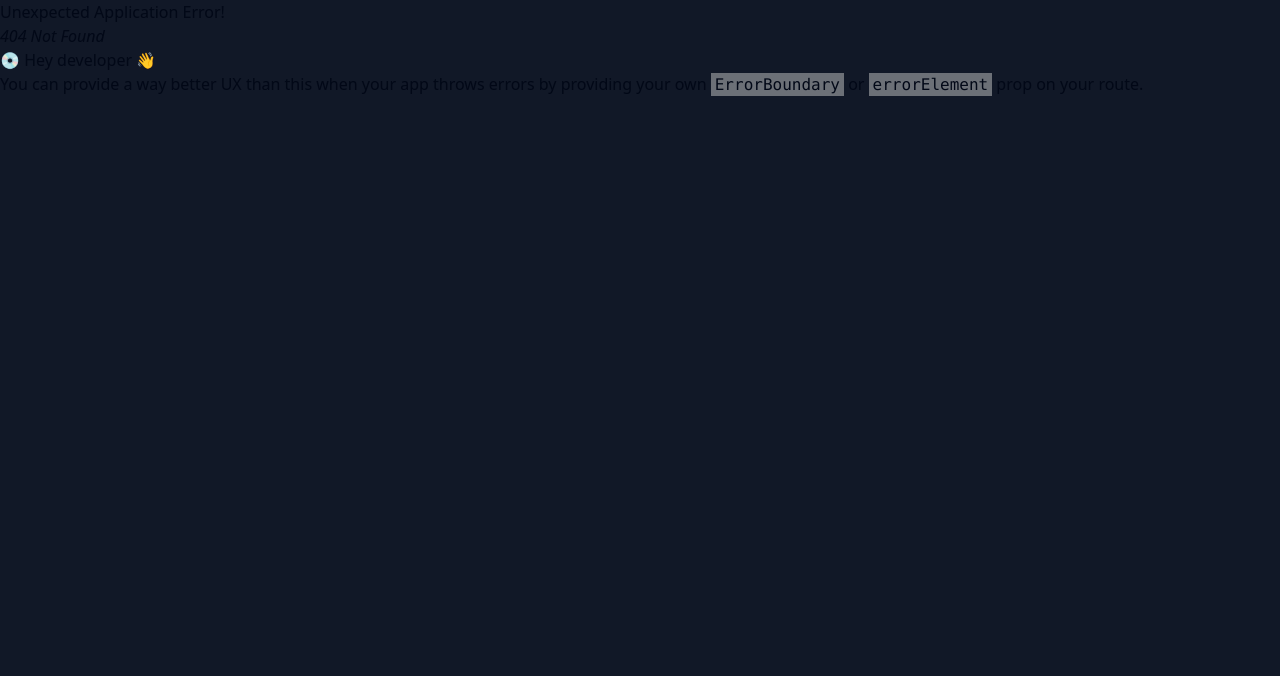
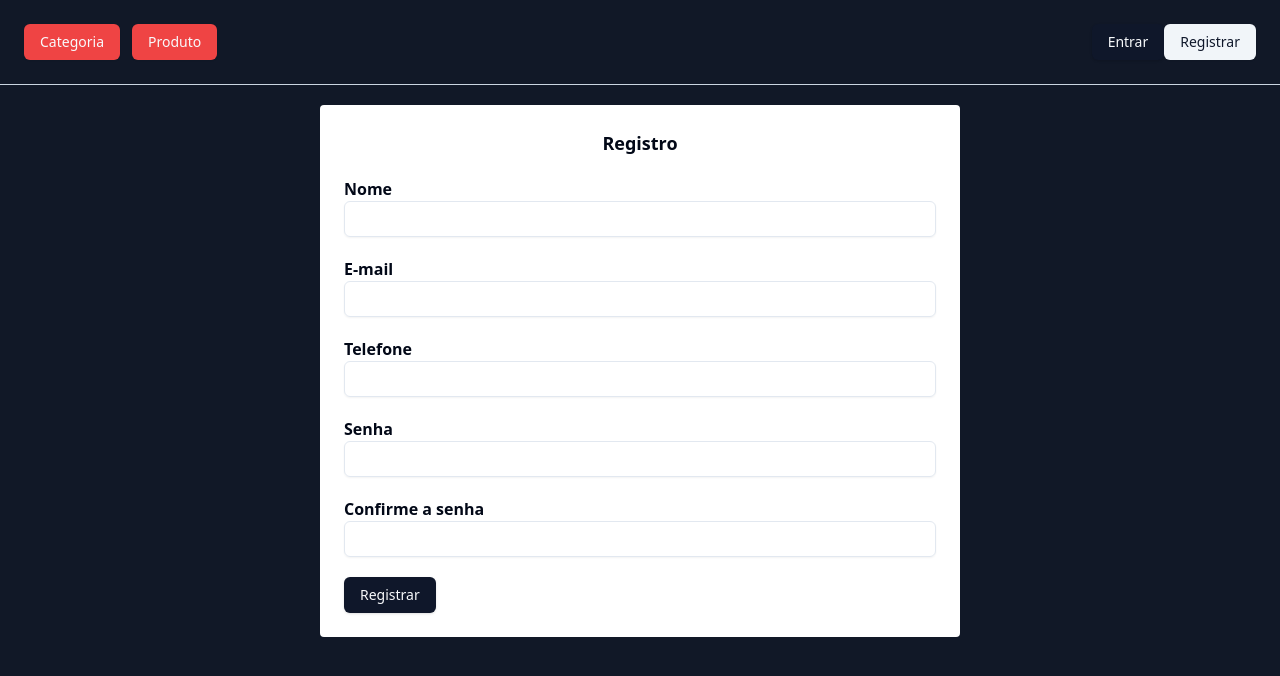
Before and after one commit to tomaslmz/desafio-frontend, a React (Vite) app: page /registrar in a window 1280 px wide. Before the commit this address had no page. Shown: the top 676 px of the page. Built offline with nearby package versions, Linux system fonts and the light colour scheme; no server answers.

Commit message:
feat: adicionando a tela registro com requisição

```diff
--- a/index.html
+++ b/index.html
@@ -6,7 +6,7 @@
     <meta name="viewport" content="width=device-width, initial-scale=1.0" />
     <title>Vite + React + TS</title>
   </head>
-  <body class="bg-gray-900">
+  <body class="bg-gray-900 w-screen h-screen">
     <div id="root"></div>
     <script type="module" src="/src/main.tsx"></script>
   </body>
--- a/package.json
+++ b/package.json
@@ -17,12 +17,15 @@
     "@radix-ui/react-navigation-menu": "^1.1.4",
     "@radix-ui/react-slot": "^1.0.2",
     "@radix-ui/react-toast": "^1.1.5",
+    "axios": "^1.6.7",
     "class-variance-authority": "^0.7.0",
     "clsx": "^2.1.0",
+    "next-themes": "^0.2.1",
     "react": "^18.2.0",
     "react-dom": "^18.2.0",
     "react-hook-form": "^7.50.1",
     "react-router-dom": "^6.22.0",
+    "sonner": "^1.4.0",
     "tailwind-merge": "^2.2.1",
     "tailwindcss-animate": "^1.0.7",
     "zod": "^3.22.4"
--- a/src/components/Header.tsx
+++ b/src/components/Header.tsx
@@ -3,7 +3,7 @@ import { Link } from "react-router-dom"
 
 export default function Header() {
   return (
-    <header className="w-screen border-slate-300 bg-gray-900 border-b p-6 flex justify-between">
+    <header className="w-full border-slate-300 bg-gray-900 border-b p-6 flex justify-between">
       <div>
         <nav>
           <ul className="flex gap-3">
@@ -13,10 +13,10 @@ export default function Header() {
         </nav>
       </div>
       <div className="buttons">
-        <Link to="/login">
+        <Link to="/entrar">
           <Button>Entrar</Button>
         </Link>
-        <Link to="/">
+        <Link to="/registrar">
           <Button variant="secondary">Registrar</Button>
         </Link>
       </div>
--- /dev/null
+++ b/src/components/ui/sonner.tsx
@@ -0,0 +1,29 @@
+import { useTheme } from "next-themes"
+import { Toaster as Sonner } from "sonner"
+
+type ToasterProps = React.ComponentProps<typeof Sonner>
+
+const Toaster = ({ ...props }: ToasterProps) => {
+  const { theme = "system" } = useTheme()
+
+  return (
+    <Sonner
+      theme={theme as ToasterProps["theme"]}
+      className="toaster group"
+      toastOptions={{
+        classNames: {
+          toast:
+            "group toast group-[.toaster]:bg-background group-[.toaster]:text-foreground group-[.toaster]:border-border group-[.toaster]:shadow-lg",
+          description: "group-[.toast]:text-muted-foreground",
+          actionButton:
+            "group-[.toast]:bg-primary group-[.toast]:text-primary-foreground",
+          cancelButton:
+            "group-[.toast]:bg-muted group-[.toast]:text-muted-foreground",
+        },
+      }}
+      {...props}
+    />
+  )
+}
+
+export { Toaster }
--- /dev/null
+++ b/src/env.ts
@@ -0,0 +1,9 @@
+import { z } from 'zod';
+
+const envSchema = z.object({
+  VITE_URL: z.string(),
+});
+
+const env = envSchema.parse(import.meta.env);
+
+export default env;
--- a/src/main.tsx
+++ b/src/main.tsx
@@ -4,8 +4,9 @@ import { RouterProvider } from 'react-router-dom'
 import router from './routes';
 import './global.css'
 
+
 ReactDOM.createRoot(document.getElementById('root')!).render(
   <React.StrictMode>
     <RouterProvider router={router} />
-  </React.StrictMode>,
+  </React.StrictMode>
 )
--- a/src/pages/Register.tsx
+++ b/src/pages/Register.tsx
@@ -1,7 +1,86 @@
 import Header from "@/components/Header"
+import { Input } from "@/components/ui/input";
+import { Label } from "@radix-ui/react-label";
+import { Button } from "@/components/ui/button";
+import { useForm, SubmitHandler } from "react-hook-form";
+import { Toaster, toast } from "sonner";
+import { z } from 'zod';
+import axios from "@/services/axios";
+
+interface IFormInput {
+  nome: string,
+  email: string,
+  telefone: string,
+  senha: string,
+  confirm_senha: string
+}
+
+const FormSchema = z.object({
+  nome: z.string().min(3, 'O nome deve ter pelo menos 3 caracteres!'),
+  email: z.string().email(),
+  telefone: z
+    .string().max(12, 'O seu número de telefone deve conter no máximo 12 caracteres!')
+    .min(11, 'O seu número de telefone deve conter no mínimo 11 caracteres!')
+    .refine((value) => /^[0-9]*$/g.test(value)),
+  senha: z.string().min(5, 'A senha deve ser maior que 5 caracteres!'),
+  confirm_senha: z.string().min(5, 'A confirmação de senha deve ser maior que 5 caracteres!')
+});
 
 export default function Register() {
-  return <>
-    <Header />
-  </>
+  const { register, handleSubmit } = useForm<IFormInput>();
+  const onSubmit: SubmitHandler<IFormInput> = async (data) => {
+    try {
+      await FormSchema.parseAsync(data);
+
+      const { nome, email, telefone, senha, confirm_senha } = data;
+
+      if(senha !== confirm_senha) {
+        throw new Error('As senhas não coincidem!');
+      }
+
+      const response = await axios.post('/usuario/create', {
+        nome, email, telefone, senha
+      });
+
+      toast.success(response.data.message);
+    // eslint-disable-next-line @typescript-eslint/no-explicit-any
+    } catch(err: any) {
+      toast.error(err.message);
+    }
+  };
+
+  return (
+    <>
+      <Header />
+      <main className="w-full h-3/5 flex justify-center items-center mt-5">
+        <form onSubmit={handleSubmit(onSubmit)} className="bg-white p-6 w-2/4 rounded flex flex-col gap-5">
+          <h1 className="font-bold text-lg text-center">Registro</h1>
+          <div>
+            <Label htmlFor="nome" className="font-semibold">Nome</Label>
+            <Input id="nome" type="text" { ... register('nome')}/>
+          </div>
+          <div>
+            <Label htmlFor="email" className="font-semibold">E-mail</Label>
+            <Input id="email" type="email" { ... register('email')}/>
+          </div>
+          <div>
+            <Label htmlFor="telefone" className="font-semibold">Telefone</Label>
+            <Input id="telefone" type="text" { ... register('telefone')}/>
+          </div>
+          <div>
+            <Label htmlFor="senha" className="font-semibold">Senha</Label>
+            <Input id="senha" type="password" { ... register('senha')}/>
+          </div>
+          <div>
+            <Label htmlFor="confirm_senha" className="font-semibold">Confirme a senha</Label>
+            <Input id="confirm_senha" type="password" { ... register('confirm_senha')}/>
+          </div>
+          <div>
+            <Button>Registrar</Button>
+          </div>
+        </form>
+      </main>
+      <Toaster />
+    </>
+  )
 }
--- a/src/routes/index.tsx
+++ b/src/routes/index.tsx
@@ -7,9 +7,11 @@ import {
 
 const router = createBrowserRouter(
   createRoutesFromElements(
-    <Route path="/" element={<Register />}>
-      <Route path="/login" element={<Login />} />
-    </Route>
+    <>
+      <Route path="/" element={<h1>Home</h1>} />
+      <Route path="/registrar" element={<Register />} />
+      <Route path="/entrar" element={<Login />} />
+    </>
   )
 )
 
--- /dev/null
+++ b/src/services/axios.ts
@@ -0,0 +1,6 @@
+import axios from 'axios';
+import env from '@/env';
+
+export default axios.create({
+  baseURL: env.VITE_URL
+});
```
Also changed, not shown: .eslintrc.cjs, 2 other files (tests, documents, lock files or other folders).
